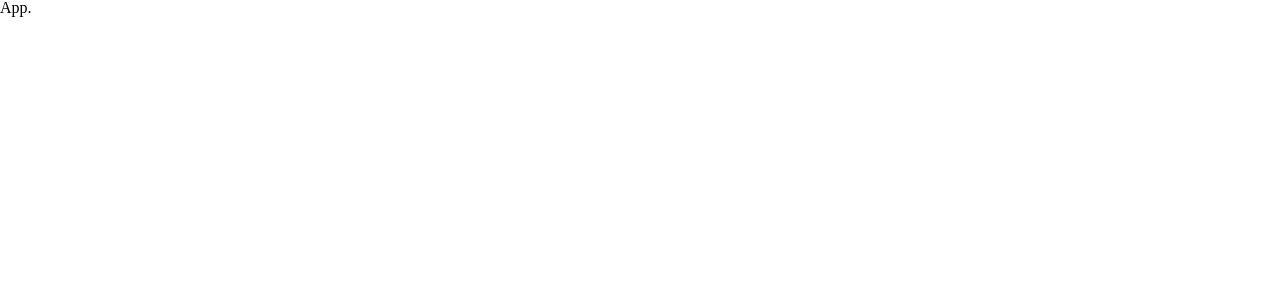
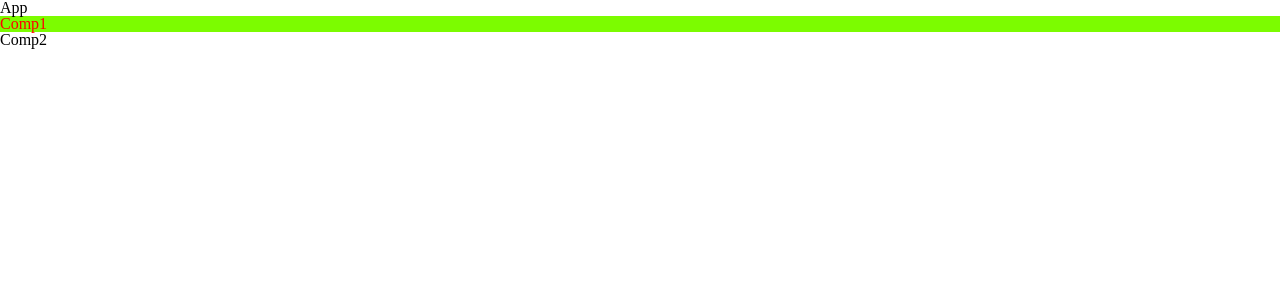
Before and after one commit to pan52yu/react-management, a React (Vite) app: page / in a window 1280 px wide. Shown: the top 300 px of the page. Built offline with nearby package versions, Linux system fonts and the light colour scheme.

Commit message:
scss模块化引入

```diff
--- a/src/App.tsx
+++ b/src/App.tsx
@@ -1,9 +1,14 @@
+import Comp1 from "@/components/Comp1";
+import Comp2 from "@/components/Comp2";
+
 function App() {
 
     return (
-        <>
-            App.
-        </>
+        <div className="App">
+            App
+            <Comp1/>
+            <Comp2/>
+        </div>
     )
 }
 
--- /dev/null
+++ b/src/components/Comp1/index.module.scss
@@ -0,0 +1,8 @@
+.box {
+  color: red;
+
+  p {
+    background: lawngreen;
+  }
+
+}
--- /dev/null
+++ b/src/components/Comp1/index.tsx
@@ -0,0 +1,14 @@
+// import "./index.scss"  // 全局引入
+
+// 模块化引入
+import styles from "./index.module.scss"
+
+const Comp1 = () => {
+    return (
+        <div className={styles.box}>
+            <p>Comp1</p>
+        </div>
+    );
+};
+
+export default Comp1;
--- /dev/null
+++ b/src/components/Comp2/index.tsx
@@ -0,0 +1,9 @@
+const Comp2 = () => {
+    return (
+        <div className="box">
+            <p>Comp2</p>
+        </div>
+    );
+};
+
+export default Comp2;
```
